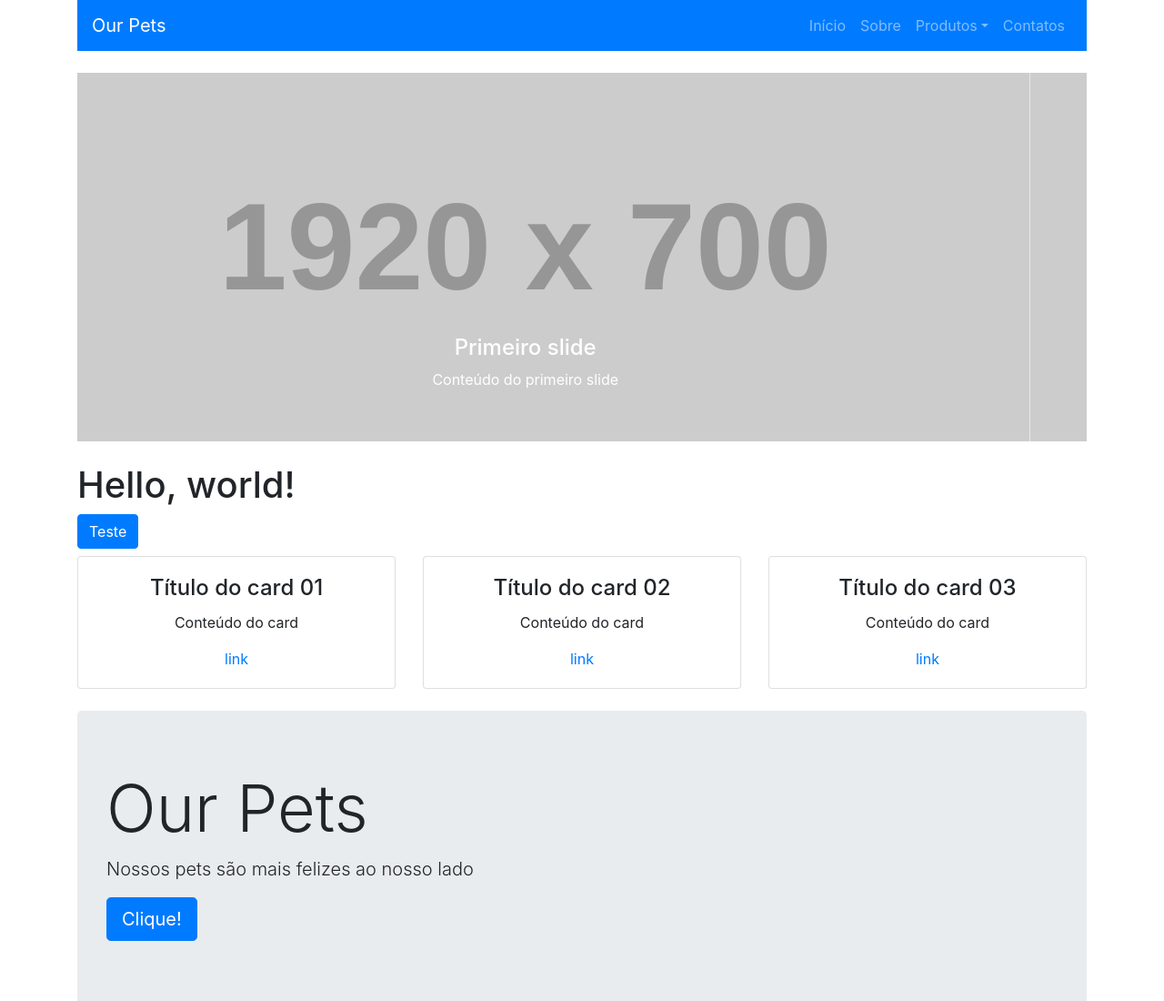
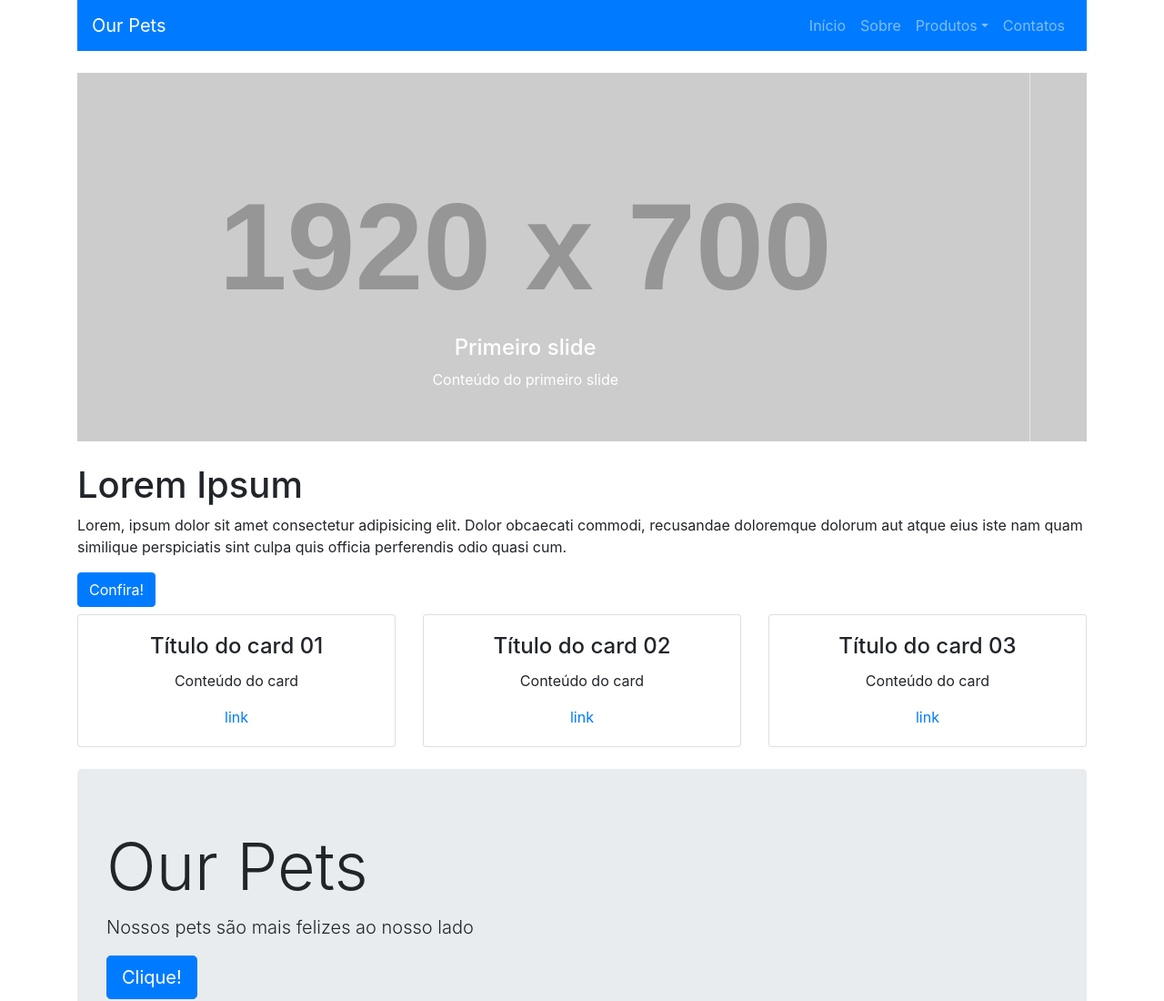
Before and after one commit to AyrtonLoks/Pets, a website: page site/index.html in a window 1280 px wide. Shown: the top 1100 px of the page at 91% size. Drawn offline with Linux system fonts and the light colour scheme; placeholder pictures from the web are drawn by us.

Commit message:
Update index.html

```diff
--- a/site/index.html
+++ b/site/index.html
@@ -20,7 +20,7 @@
 
         <a class="navbar-brand" href="#">Our Pets</a>
 
-        <button class="navbar-toggler" type="button" data-toggle="collapse" data-target="#navbarSite" aria-controls="navbarSite" aria-expanded="false" aria-label="Toggle navigation">
+        <button class="navbar-toggler" type="button" data-toggle="collapse" data-target="#navbarSite">
           <span class="navbar-toggler-icon"></span>
         </button>
 
@@ -103,8 +103,11 @@
 
       </div>
 
-      <h1>Hello, world!</h1>
-      <a href="#" class="btn btn-primary mb-2">Teste</a>
+      <h1>Lorem Ipsum</h1>
+      <p>
+        Lorem, ipsum dolor sit amet consectetur adipisicing elit. Dolor obcaecati commodi, recusandae doloremque dolorum aut atque eius iste nam quam similique perspiciatis sint culpa quis officia perferendis odio quasi cum.
+      </p>
+      <a href="#" class="btn btn-primary mb-2">Confira!</a>
 
       <div class="row">
 
```
